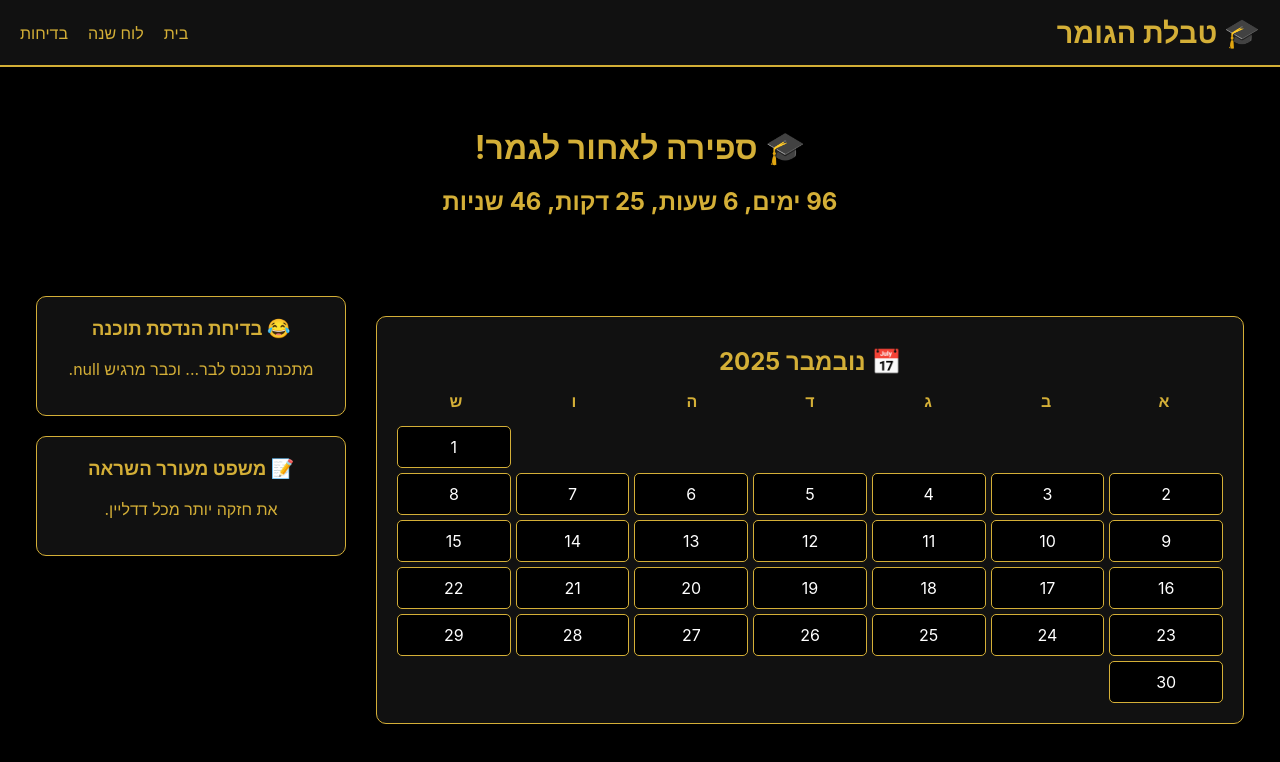
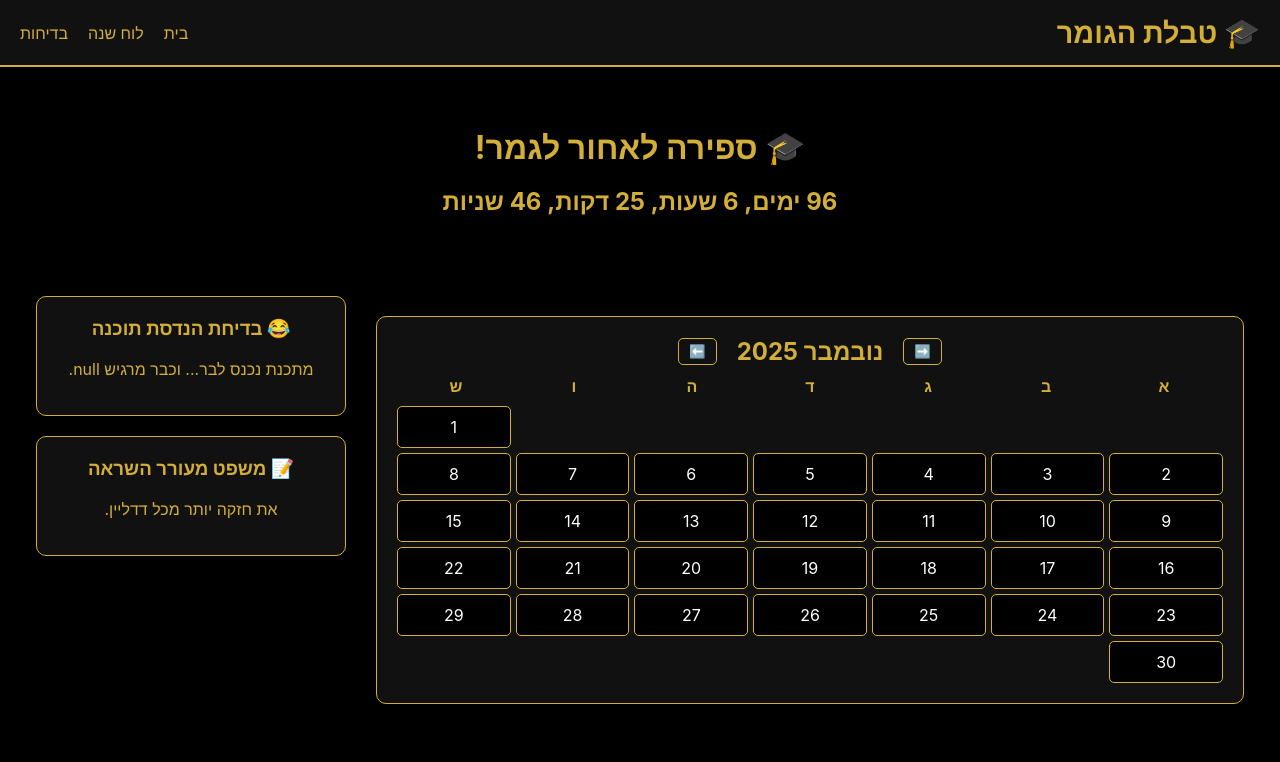
Before and after one commit to Talya2003/Hagomer, a React (Create React App) app in the folder gomeret-frontend/: page / in a window 1280 px wide. Shown: the top 762 px of the page. Built offline with nearby package versions, Linux system fonts and the light colour scheme.

Commit message:
Add month navigation functionality to CalendarGrid component

```diff
--- a/gomeret-frontend/src/components/CalendarGrid.jsx
+++ b/gomeret-frontend/src/components/CalendarGrid.jsx
@@ -1,36 +1,52 @@
-import React from "react";
+import React, { useState } from "react";
 
 const CalendarGrid = () => {
   const today = new Date();
-  const year = today.getFullYear();
-  const month = today.getMonth();
 
-  // מספר הימים בחודש
+  const [year, setYear] = useState(today.getFullYear());
+  const [month, setMonth] = useState(today.getMonth());
+
+  const monthsNames = [
+    "ינואר",
+    "פברואר",
+    "מרץ",
+    "אפריל",
+    "מאי",
+    "יוני",
+    "יולי",
+    "אוגוסט",
+    "ספטמבר",
+    "אוקטובר",
+    "נובמבר",
+    "דצמבר",
+  ];
+
+  const daysNames = ["א", "ב", "ג", "ד", "ה", "ו", "ש"];
+
   const daysInMonth = new Date(year, month + 1, 0).getDate();
-
-  // היום שבו מתחיל החודש (0 = ראשון)
   const firstDay = new Date(year, month, 1).getDay();
 
-  // שמות ימים בעברית
-  const daysNames = ["א", "ב", "ג", "ד", "ה", "ו", "ש"];
+  let daysArray = [];
+  for (let i = 0; i < firstDay; i++) daysArray.push(null);
+  for (let i = 1; i <= daysInMonth; i++) daysArray.push(i);
 
-  // שמות חודשים בעברית
-  const monthsNames = [
-    "ינואר", "פברואר", "מרץ", "אפריל", "מאי", "יוני",
-    "יולי", "אוגוסט", "ספטמבר", "אוקטובר", "נובמבר", "דצמבר"
-  ];
+  const nextMonth = () => {
+    if (month === 11) {
+      setMonth(0);
+      setYear(year + 1);
+    } else {
+      setMonth(month + 1);
+    }
+  };
 
-  const daysArray = [];
-
-  // רווחים לפני תחילת החודש (ליישור נכון)
-  for (let i = 0; i < firstDay; i++) {
-    daysArray.push(null);
-  }
-
-  // הוספת כל ימי החודש
-  for (let i = 1; i <= daysInMonth; i++) {
-    daysArray.push(i);
-  }
+  const prevMonth = () => {
+    if (month === 0) {
+      setMonth(11);
+      setYear(year - 1);
+    } else {
+      setMonth(month - 1);
+    }
+  };
 
   return (
     <div
@@ -44,11 +60,48 @@ const CalendarGrid = () => {
         marginTop: "20px",
       }}
     >
-      <h2 style={{ color: "#D4AF37", margin: "10px 0" }}>
-        📅 {monthsNames[month]} {year}
-      </h2>
+      <div
+        style={{
+          display: "flex",
+          justifyContent: "center",
+          alignItems: "center",
+          gap: "20px",
+          marginBottom: "10px",
+        }}
+      >
+        <button
+          onClick={prevMonth}
+          style={{
+            background: "none",
+            border: "1px solid #D4AF37",
+            color: "#D4AF37",
+            padding: "5px 10px",
+            borderRadius: "5px",
+            cursor: "pointer",
+          }}
+        >
+          ➡️
+        </button>
 
-      {/* שמות ימי השבוע */}
+        <h2 style={{ color: "#D4AF37", margin: 0 }}>
+          {monthsNames[month]} {year}
+        </h2>
+
+        <button
+          onClick={nextMonth}
+          style={{
+            background: "none",
+            border: "1px solid #D4AF37",
+            color: "#D4AF37",
+            padding: "5px 10px",
+            borderRadius: "5px",
+            cursor: "pointer",
+          }}
+        >
+          ⬅️
+        </button>
+      </div>
+
       <div
         style={{
           display: "grid",
@@ -56,16 +109,14 @@ const CalendarGrid = () => {
           textAlign: "center",
           marginBottom: "10px",
           color: "#D4AF37",
+          fontWeight: "bold",
         }}
       >
-        {daysNames.map((d, index) => (
-          <div key={index} style={{ padding: "5px 0", fontWeight: "bold" }}>
-            {d}
-          </div>
+        {daysNames.map((d, i) => (
+          <div key={i}>{d}</div>
         ))}
       </div>
 
-      {/* גריד של הימים */}
       <div
         style={{
           display: "grid",
@@ -74,9 +125,9 @@ const CalendarGrid = () => {
           textAlign: "center",
         }}
       >
-        {daysArray.map((day, index) => (
+        {daysArray.map((day, i) => (
           <div
-            key={index}
+            key={i}
             style={{
               padding: "10px 0",
               borderRadius: "5px",
```
